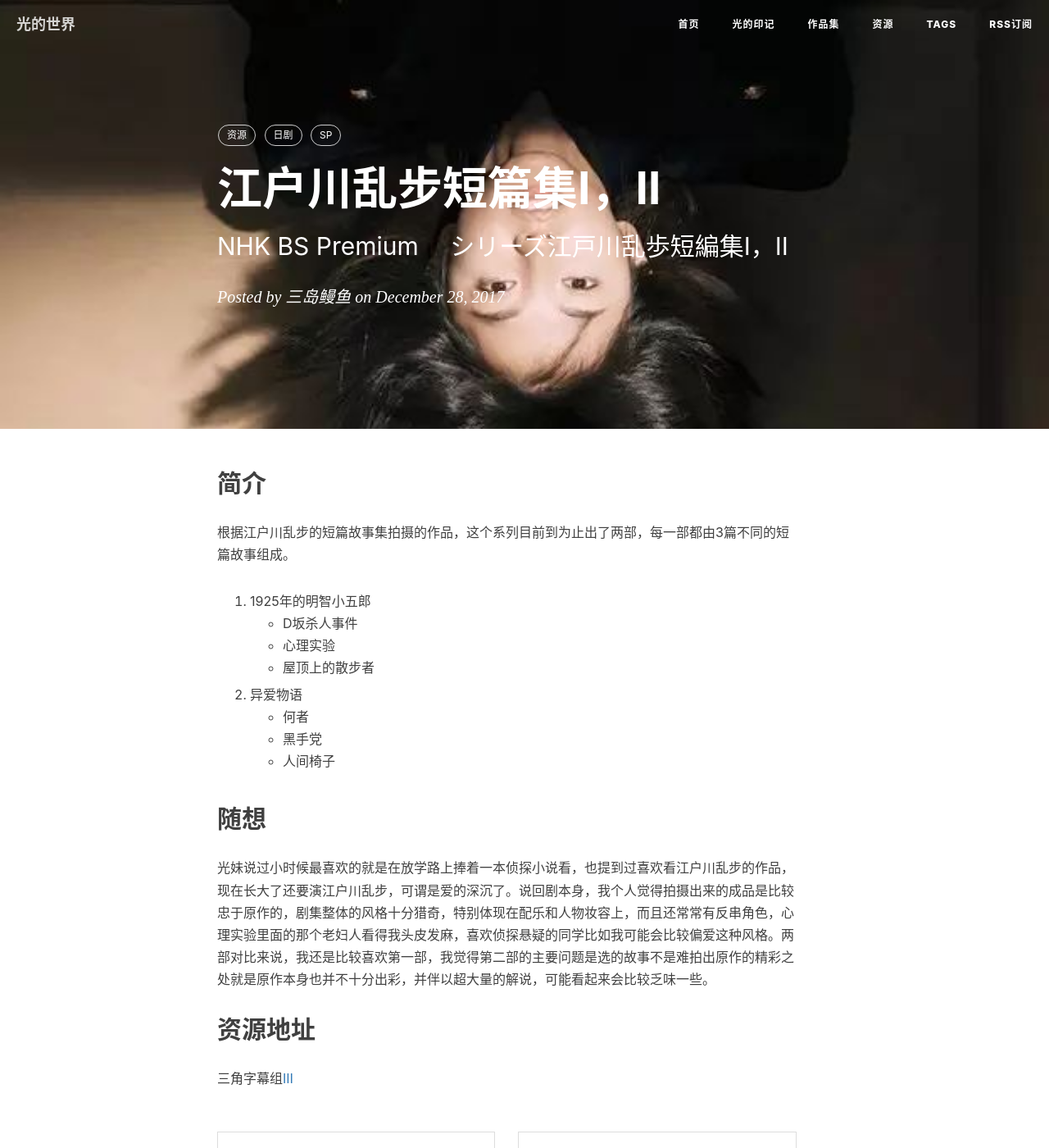
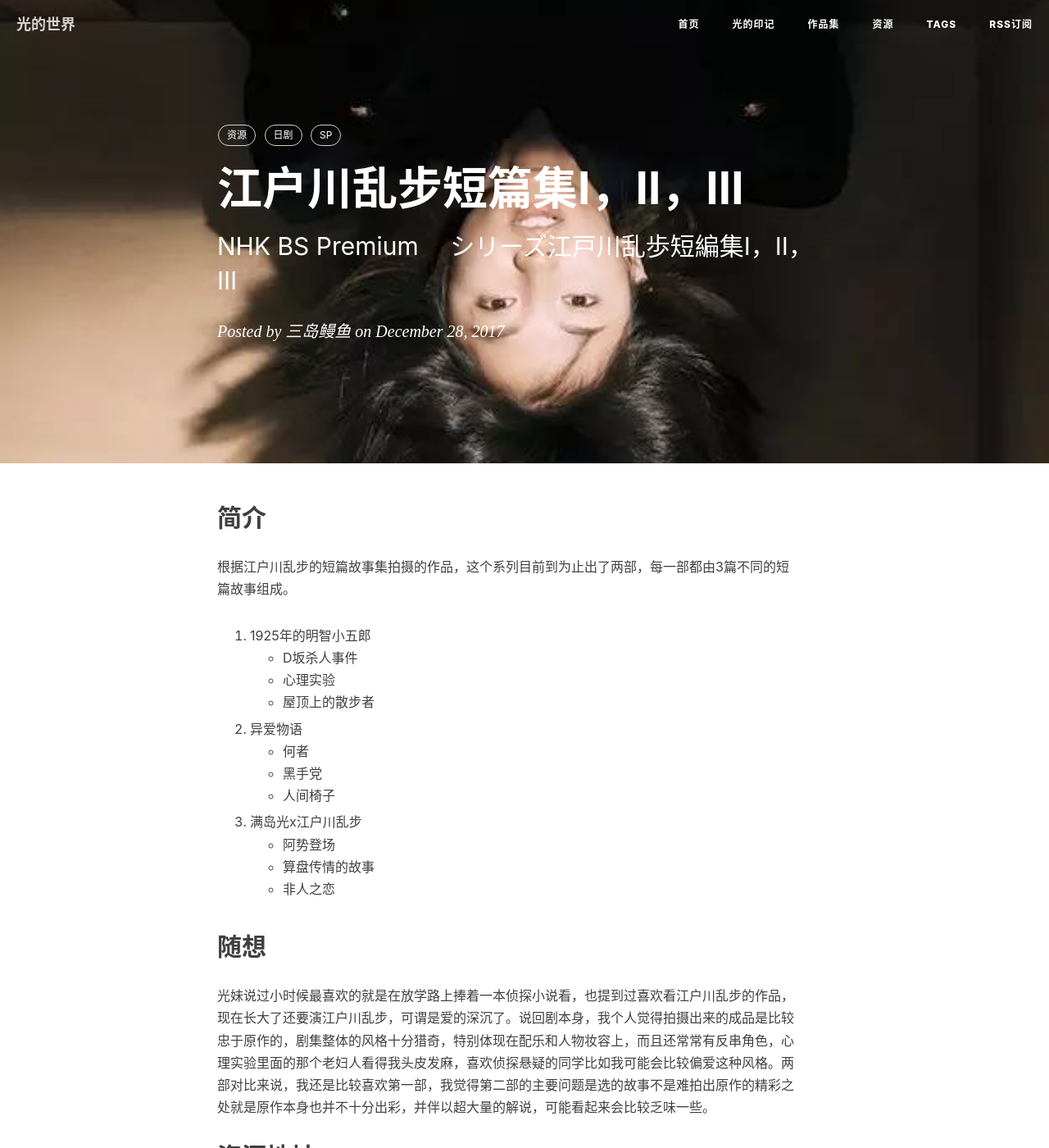
Before and after one commit to zombiezlk/zombiezlk.github.io, a Jekyll site: the page built from _posts/2017-12-28-Edogawa-Ranpo.markdown, in a window 1280 px wide and 1400 px high. Shown: the whole window at 82% size. Built offline with Jekyll 4.4.1, drawn with Linux system fonts in a browser that asks for light colours; nearby versions of some CDN libraries; comment, search, counter and statistics services are not loaded.

Commit message:
add post

```diff
--- a/_posts/2017-12-28-Edogawa-Ranpo.markdown
+++ b/_posts/2017-12-28-Edogawa-Ranpo.markdown
@@ -1,7 +1,7 @@
 ---
 layout:     post
-title:      "江户川乱步短篇集Ⅰ，Ⅱ"
-subtitle:   "NHK BS Premium 　シリーズ江戸川乱歩短編集Ⅰ，Ⅱ"
+title:      "江户川乱步短篇集Ⅰ，Ⅱ，Ⅲ"
+subtitle:   "NHK BS Premium 　シリーズ江戸川乱歩短編集Ⅰ，Ⅱ，Ⅲ"
 author:     "三岛鳗鱼"
 header-img: "img/Edogawa-Ranpo.jpg"
 tags:
@@ -22,9 +22,16 @@ tags:
 * 黑手党
 * 人间椅子
 
+3. 满岛光x江户川乱步
+* 阿势登场
+* 算盘传情的故事
+* 非人之恋
+
 ## 随想
 光妹说过小时候最喜欢的就是在放学路上捧着一本侦探小说看，也提到过喜欢看江户川乱步的作品，现在长大了还要演江户川乱步，可谓是爱的深沉了。说回剧本身，我个人觉得拍摄出来的成品是比较忠于原作的，剧集整体的风格十分猎奇，特别体现在配乐和人物妆容上，而且还常常有反串角色，心理实验里面的那个老妇人看得我头皮发麻，喜欢侦探悬疑的同学比如我可能会比较偏爱这种风格。两部对比来说，我还是比较喜欢第一部，我觉得第二部的主要问题是选的故事不是难拍出原作的精彩之处就是原作本身也并不十分出彩，并伴以超大量的解说，可能看起来会比较乏味一些。
 
 ## 资源地址
 
 三角字幕组[Ⅰ](http://pssclub.com/forum.php?mod=viewthread&tid=15472)[Ⅱ](http://pssclub.com/forum.php?mod=viewthread&tid=17016)
+
+百度云日字 密码:7yy5 [Ⅲ](http://t.cn/Ebsfnfl)
```
Also changed, not shown: _posts/2019-01-07-Ohisama.markdown (added, +18 -0 lines), img/Ohisama.jpg (added).
